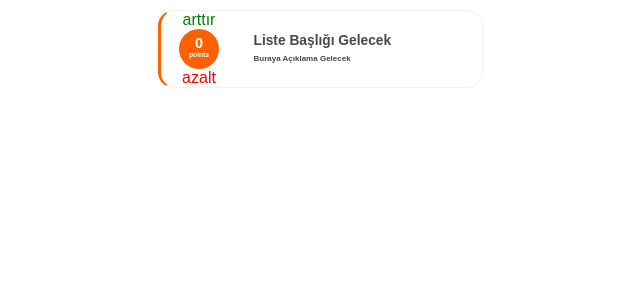
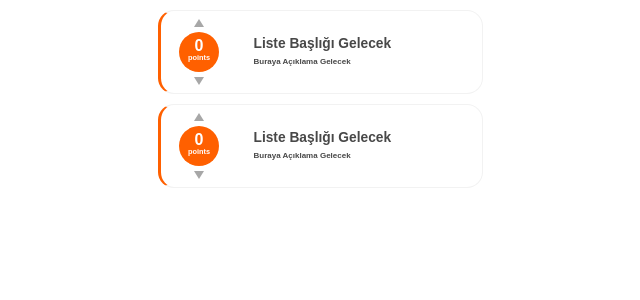
Before and after one commit to tolgagnydnn/linkvoteapp, a React (Create React App) app: page / in a window 1280 px wide. Shown: the top 300 px of the page, without its empty margins (320-960 px from the left). Built offline with nearby package versions, Linux system fonts and the light colour scheme.

Commit message:
Liste componenti css değişiklikleri sağlandı

```diff
--- a/src/pages/Lists.js
+++ b/src/pages/Lists.js
@@ -3,7 +3,8 @@ import {
     ListCard,
     ListPoint,
     ListPointBox,
-    ListPointButton,
+    UpvoteButton,
+    DownvoteButton,
     ListDescription,
     ListTitle,
     ListLink,
@@ -29,10 +30,9 @@ function Lists() {
         <>
         <ListCard>
             <ListPointBox>
-              <ListPointButton upvote onClick={() => upvote()}> arttır </ListPointButton>
+              <UpvoteButton onClick={() => upvote()}>  </UpvoteButton>
               <ListPoint> {listPoint} <span>points</span></ListPoint>
-              <ListPointButton onClick={() => downvote()}> azalt </ListPointButton>
-
+              <DownvoteButton onClick={() => downvote()}>  </DownvoteButton>
             </ListPointBox>
             <ListDescription>
                 <ListTitle>Liste Başlığı Gelecek</ListTitle>
@@ -40,6 +40,19 @@ function Lists() {
             </ListDescription>
             <ListCardClose>&times;</ListCardClose>
         </ListCard>
+        <ListCard>
+            <ListPointBox>
+              <UpvoteButton onClick={() => upvote()}>  </UpvoteButton>
+              <ListPoint> {listPoint} <span>points</span></ListPoint>
+              <DownvoteButton onClick={() => downvote()}>  </DownvoteButton>
+            </ListPointBox>
+            <ListDescription>
+                <ListTitle>Liste Başlığı Gelecek</ListTitle>
+                <ListLink> Buraya Açıklama Gelecek </ListLink>
+            </ListDescription>
+            <ListCardClose>&times;</ListCardClose>
+        </ListCard>
+
         </>
     )
 }
--- a/src/styled/ListStyled.js
+++ b/src/styled/ListStyled.js
@@ -11,6 +11,7 @@ export const ListCardClose = styled.div`
     text-align: center;
     border-radius: 50%;
     background: rgb(255, 96, 0);
+    padding-left: 1px;
     color: white;
     border: 0;
     outline: none;
@@ -21,7 +22,7 @@ export const ListCardClose = styled.div`
 `
 
 export const ListCard = styled.div`
-    padding: 0rem 1rem;
+    padding: 0.5rem 1rem;
     border-radius:1rem;
     border:solid 1px #f2f2f2;
     transition: .5s ease;
@@ -59,20 +60,41 @@ export const ListPoint = styled.div`
   align-items:center;
   flex-direction:column;
   font-weight:600;
-  font-size:0.90rem;
+  font-size:1rem;
   background:rgb(255, 96, 0);
   color:#ffffff;
   text-align:center;
   line-height:12px;
   span {
-      font-size:0.42rem;
+      font-size:0.46rem;
       display:block;
   }
 `
 
-export const ListPointButton = styled.div`
+export const UpvoteButton = styled.div`
     cursor:pointer;
-    color:${props => props.upvote ? "green" : "red"}
+    width: 0;
+	height: 0;
+	border-bottom: 8px solid rgb(167, 167, 167);
+	border-left: 5px solid transparent;
+	border-right: 5px solid transparent;
+	margin-bottom: 5px;
+    background: none;
+    outline: 0;
+    transition: border .5s ease;
+    &:hover {
+        border-bottom-color: rgb(123, 123, 123);
+    }
+`
+
+export const DownvoteButton = styled(UpvoteButton)`
+    border-bottom: 0;
+    border-top: 8px solid rgb(167, 167, 167);;
+    margin-bottom: 0;
+    margin-top:5px;
+    &:hover {
+        border-top-color: rgb(123, 123, 123);
+    }
 `
 
 export const ListDescription = styled.div`
```
